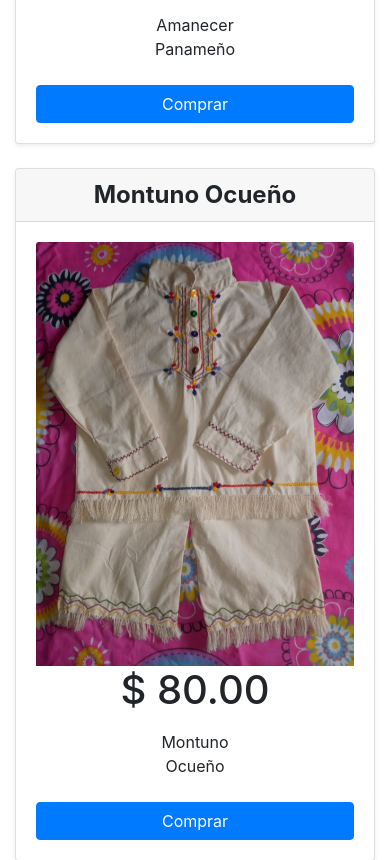
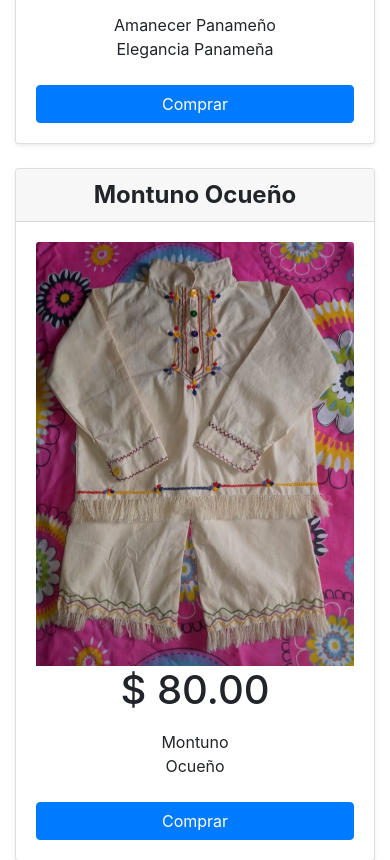
Before and after one commit to codefivestar/PanamaCraft, a plain HTML site: page index.html in a window 390 px wide. Shown: the part 2873-3733 px from the top of the page. Drawn offline with Linux system fonts and the light colour scheme.

Commit message:
Add product description

```diff
--- a/data/productos.json
+++ b/data/productos.json
@@ -25,7 +25,7 @@
 		"marca": "Amanecer Panameño",
 		"imagen": "img/products/IMG-20241013-WA0004.png",
 		"precio": "50.00",
-		"detalles": ["Amanecer", "Panameño"]
+		"detalles": ["Amanecer Panameño", "Elegancia Panameña"]
 	},
 	{
 		"id": 5,
@@ -39,21 +39,21 @@
 		"marca": "Cintas Bordadas",
 		"imagen": "img/products/IMG-20241013-WA0006.png",
 		"precio": "20.00",
-		"detalles": ["Cintas", "Bordadas"]
+		"detalles": ["Cintas", "Bordadas", "Espíritu de la Comarca"]
 	},
 	{
 		"id": 7,
 		"marca": "Montuna de Gala",
 		"imagen": "img/products/IMG-20241013-WA0007.png",
 		"precio": "1000.00",
-		"detalles": ["Montuna", "Gala"]
+		"detalles": ["Montuna", "Gala" , "Elegancia Panameña"]
 	},
 	{
 		"id": 8,
 		"marca": "Traje Típico",
 		"imagen": "img/products/IMG-20241013-WA0008.png",
 		"precio": "70.00",
-		"detalles": ["Traje", "Típico"]
+		"detalles": ["Traje", "Típico", "Cielo Comarcal"]
 	},
 	{
 		"id": 9,
@@ -81,7 +81,7 @@
 		"marca": "Congoleño",
 		"imagen": "img/products/IMG-20241013-WA0012.png",
 		"precio": "100.00",
-		"detalles": ["Congoleño", "Tpico"]
+		"detalles": ["Congoleño", "Típico", "Esencia Africana"]
 	},
 	{
 		"id": 13,
@@ -102,6 +102,6 @@
 		"marca": "Congoleño",
 		"imagen": "img/products/IMG-20241013-WA0015.png",
 		"precio": "100.00",
-		"detalles": ["Congoleño", "Típico"]
+		"detalles": ["Congoleño", "Típico", "Esencia Africana"]
 	}
 ]
--- a/js/pedido.js
+++ b/js/pedido.js
@@ -36,8 +36,8 @@ function cargarEventos() {
 }
 
 async function fetchProductos() {
-	let res = await fetch("../data/productos.json");
-	// let res = await fetch("https://raw.githubusercontent.com/codefivestar/PanamaCraft/refs/heads/main/data/productos.json");
+	// let res = await fetch("../data/productos.json");
+	                                               let res = await fetch("https://raw.githubusercontent.com/codefivestar/PanamaCraft/refs/heads/main/data/productos.json");
 	let data = await res.json();
 	let html = "";
 	data.forEach((producto, index) => {
```
Also changed, not shown: compra.html (+1 -1 lines), js/compra.js (+6 -3 lines).
